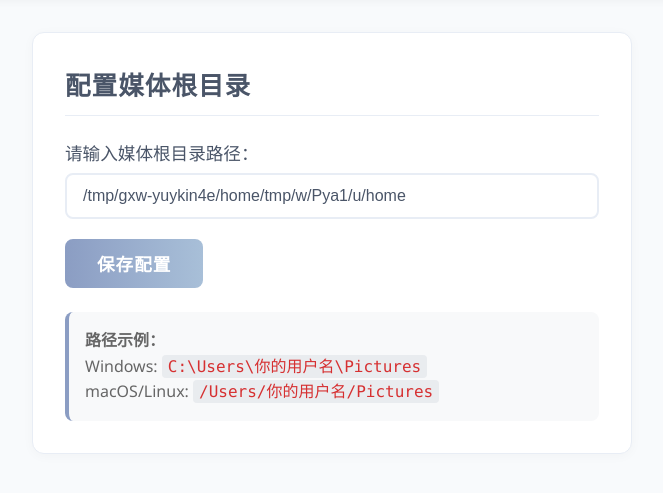
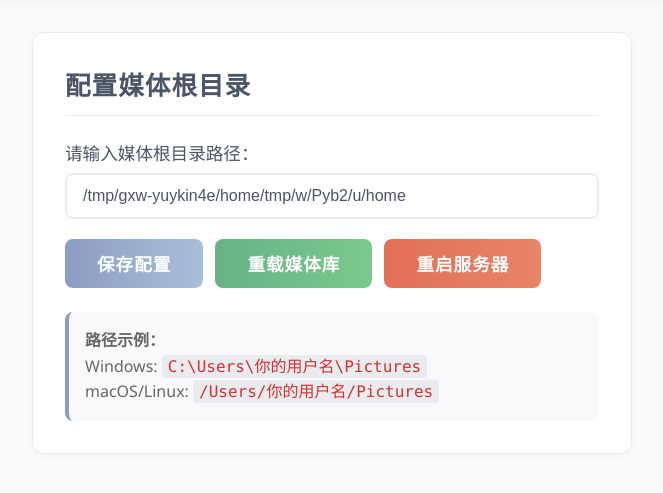
Before and after one commit to Du0yu/Lumivault, a Flask app: page /config in a window 1280 px wide. Shown: the part 56-549 px from the top of the page, without its empty margins (308-971 px from the left). Run offline with Flask 3, Linux system fonts and the light colour scheme.

Commit message:
feat(ui): add reload library and restart server functionality with buttons

```diff
--- a/app.py
+++ b/app.py
@@ -5,6 +5,8 @@
 import cv2
 from werkzeug.utils import secure_filename
 from PIL import Image
+import threading
+import time
 
 app = Flask(__name__)
 app.secret_key = 'your_secret_key'  # 用于flash消息
@@ -174,5 +176,36 @@
     # 直接返回封面图片
     return send_from_directory(THUMB_DIR, thumb_name)
 
+@app.route('/reload_library', methods=['POST'])
+def reload_library():
+    """重载媒体库，清除缓存"""
+    try:
+        # 清除视频缩略图缓存
+        if os.path.exists(THUMB_DIR):
+            for file in os.listdir(THUMB_DIR):
+                file_path = os.path.join(THUMB_DIR, file)
+                if os.path.isfile(file_path):
+                    os.remove(file_path)
+
+        # 重新扫描媒体文件
+        base_path = get_base_path()
+        if base_path and os.path.exists(base_path):
+            get_media_files(base_path)
+
+        return {'status': 'success', 'message': '媒体库重载成功'}, 200
+    except Exception as e:
+        return {'status': 'error', 'message': str(e)}, 500
+
+@app.route('/restart_server', methods=['POST'])
+def restart_server():
+    """重启服务器"""
+    def restart():
+        time.sleep(1)
+        os._exit(0)  # 强制退出进程
+
+    # 在后台线程中重启
+    threading.Thread(target=restart).start()
+    return {'status': 'success', 'message': '服务器正在重启'}, 200
+
 if __name__ == '__main__':
     app.run(debug=True, host='0.0.0.0')
--- a/templates/config.html
+++ b/templates/config.html
@@ -250,7 +250,11 @@
             <form method="post">
                 <label for="base_path">请输入媒体根目录路径：</label>
                 <input type="text" id="base_path" name="base_path" value="{{ base_path|default('') }}" placeholder="例如：C:\Users\你的用户名\Pictures">
-                <button type="submit">保存配置</button>
+                <div style="display: flex; gap: 12px; flex-wrap: wrap;">
+                    <button type="submit">保存配置</button>
+                    <button type="button" onclick="reloadLibrary()" style="background: linear-gradient(90deg, #68b285 0%, #7bc98d 100%);">重载媒体库</button>
+                    <button type="button" onclick="restartServer()" style="background: linear-gradient(90deg, #e17055 0%, #e88467 100%);">重启服务器</button>
+                </div>
             </form>
             <div class="example">
                 <p><strong>路径示例：</strong><br>
@@ -278,6 +282,51 @@
         });
     }
     initTheme();
+
+    // 重载媒体库
+    function reloadLibrary() {
+        if (confirm('确定要重载媒体库吗？这将刷新所有媒体文件和缩略图缓存。')) {
+            fetch('/reload_library', {
+                method: 'POST',
+                headers: {
+                    'Content-Type': 'application/json',
+                }
+            }).then(response => {
+                if (response.ok) {
+                    alert('媒体库重载成功！');
+                    location.reload();
+                } else {
+                    alert('重载失败，请检查控制台错误信息。');
+                }
+            }).catch(error => {
+                alert('重载失败：' + error.message);
+            });
+        }
+    }
+
+    // 重启服务器
+    function restartServer() {
+        if (confirm('确定要重启服务器吗？页面将自动刷新。')) {
+            fetch('/restart_server', {
+                method: 'POST',
+                headers: {
+                    'Content-Type': 'application/json',
+                }
+            }).then(response => {
+                alert('服务器正在重启...');
+                // 等待几秒后刷新页面
+                setTimeout(() => {
+                    location.reload();
+                }, 3000);
+            }).catch(error => {
+                // 重启时连接会断开，这是正常的
+                alert('服务器正在重启...');
+                setTimeout(() => {
+                    location.reload();
+                }, 3000);
+            });
+        }
+    }
     </script>
 </body>
 </html>
```
